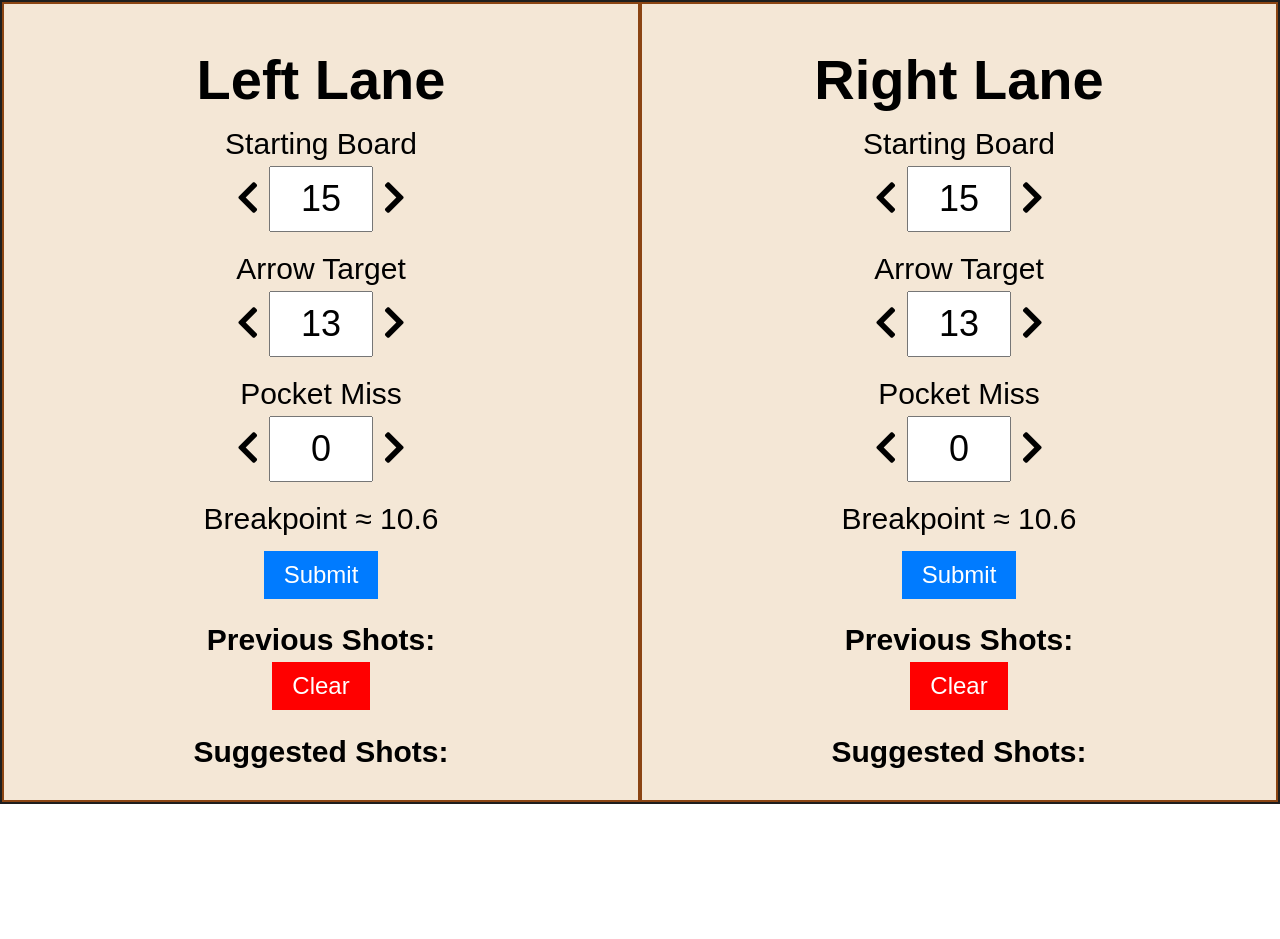
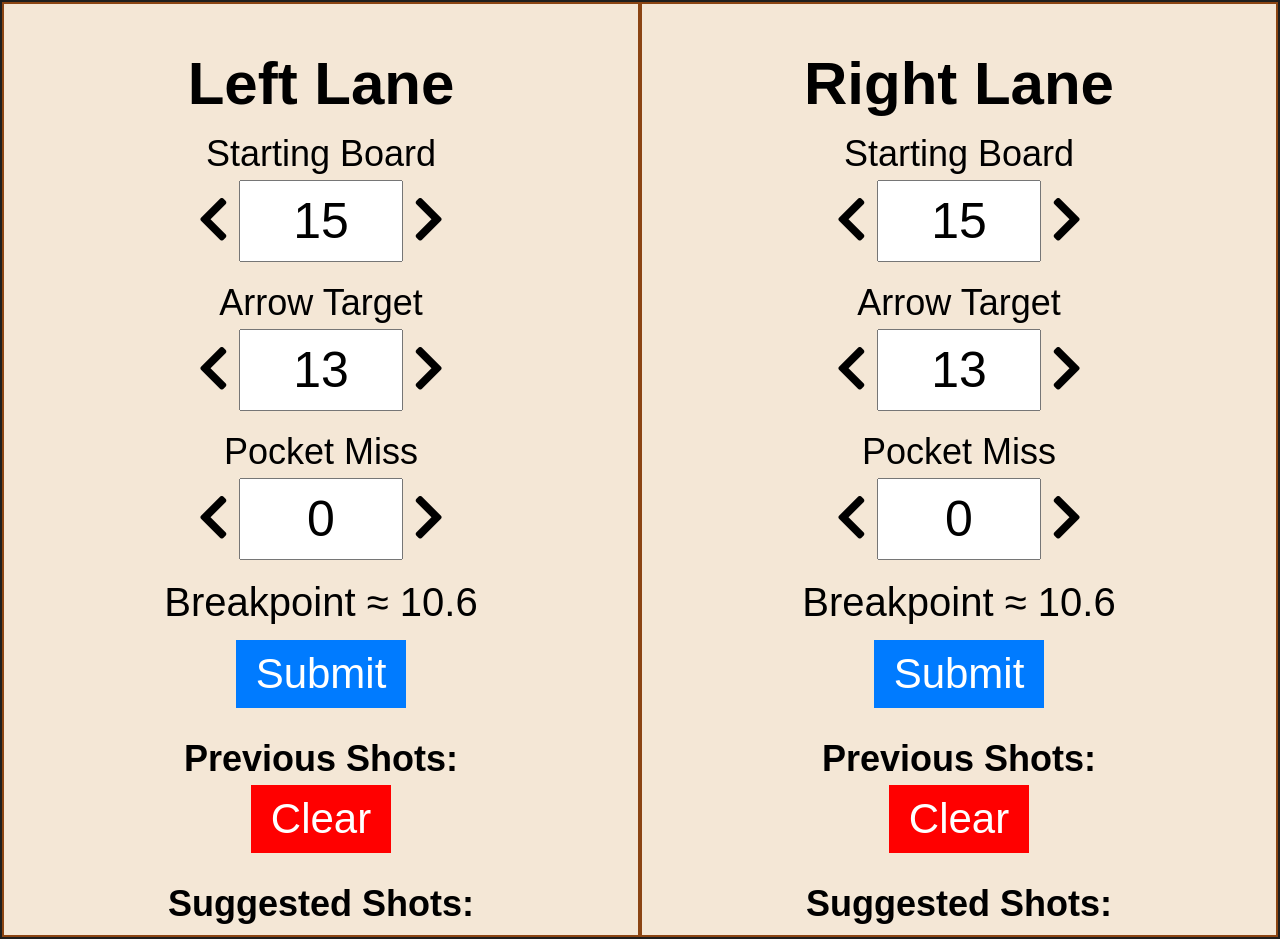
Before and after one commit to SamuelFang/BallRep, a plain HTML site: page index.html in a window 1280 px wide. Before the commit the page ends 804 px from the top, so only its background shows below. Drawn offline with Linux system fonts and the light colour scheme.

Commit message:
Add files via upload

```diff
--- a/styles.css
+++ b/styles.css
@@ -25,7 +25,7 @@ body {
 }
 
 label {
-    font-size: 30px;
+    font-size: 36px;
     display: block;
     text-align: center; /* Center-align the titles */
     margin-bottom: 5px;
@@ -39,7 +39,7 @@ input[type="text"] {
 }
 
 button {
-	font-size: 24px;
+	font-size: 42px;
     background-color: #007bff;
     color: #fff;
     padding: 10px 20px;
@@ -70,24 +70,24 @@ button {
 }
 
 h1 {
-    font-size: 56px;
+    font-size: 60px;
     margin-bottom: 15px;
 }
 
 h2 {
-    font-size: 30px;
+    font-size: 36px;
     margin-bottom: 5px;
 }
 
 p {
-    font-size: 24px;
+    font-size: 28px;
     margin: 5px;
 }
 
 .arrow-button {
     background-color: transparent;
     border: none;
-    font-size: 36px;
+    font-size: 50px;
     color: black; /* Make the arrows black */
     cursor: pointer;
     padding: 10px;
@@ -101,12 +101,12 @@ p {
 }
 
 input[type="text"] {
-    font-size: 36px;
-    width: 80px; /* Adjust the width to your preference */
+    font-size: 50px;
+    width: 140px; /* Adjust the width to your preference */
     text-align: center;
 }
 
 #breakpoint {
-	font-size: 30px;
+	font-size: 40px;
     margin-bottom: 15px; /* Increase the margin below the "Breakpoint" */
 }
```
Also changed, not shown: script.js (line endings or trailing spaces).
